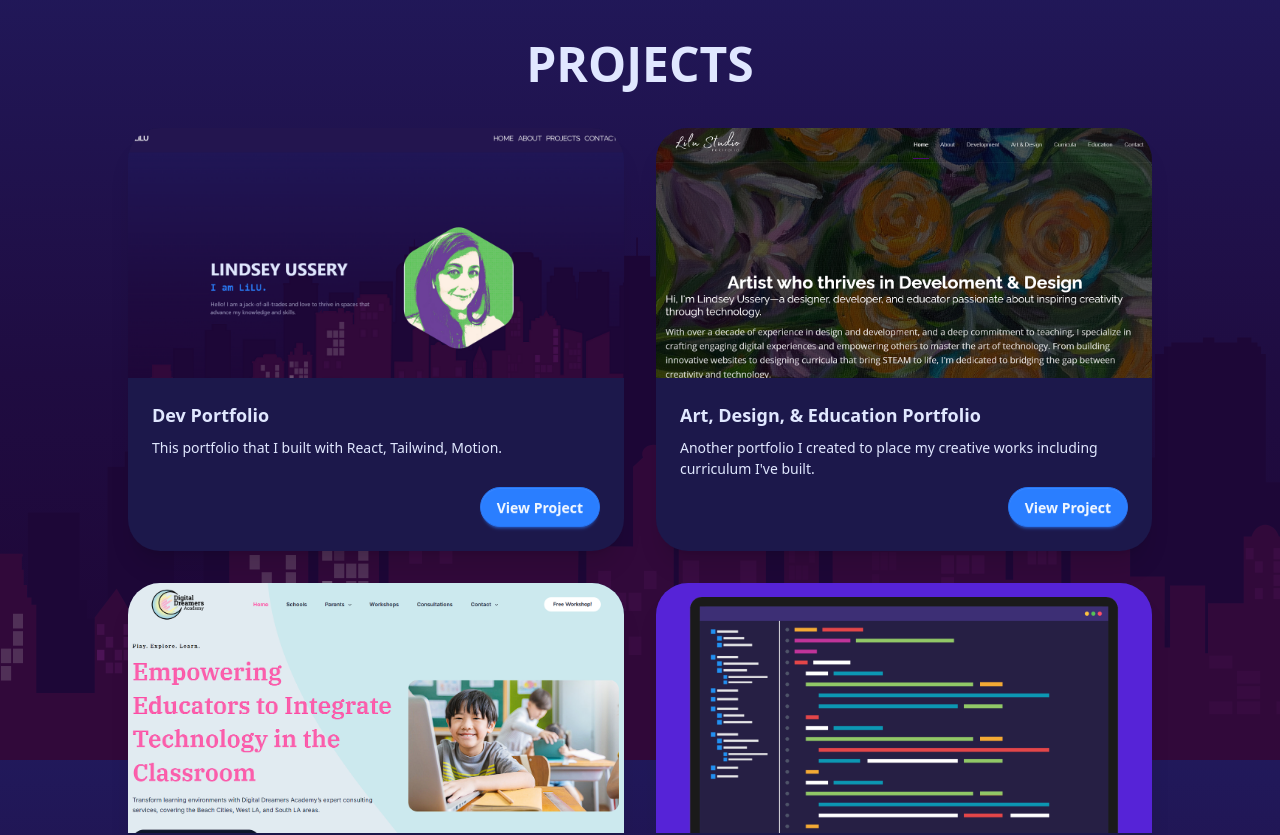
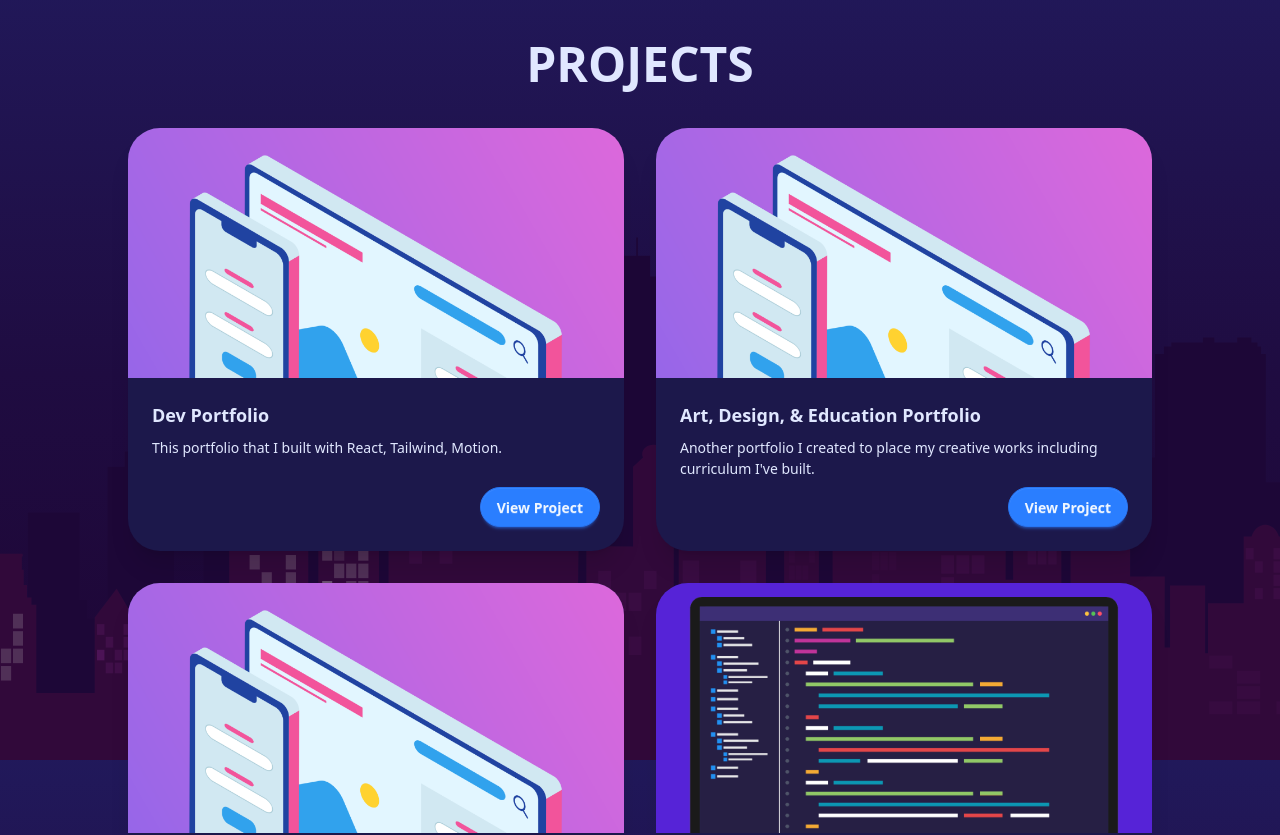
Before and after one commit to liluwebdev/Dev-React-Site, a React (Vite) app: page / in a window 1280 px wide. Shown: the part 1640-2475 px from the top of the page. Built offline with nearby package versions, Linux system fonts and the light colour scheme.

Commit message:
Projects Updated
project images updated to look cleaner

```diff
--- a/src/components/Projects.jsx
+++ b/src/components/Projects.jsx
@@ -9,19 +9,19 @@
   {
     title: "Dev Portfolio",
     description: "This portfolio that I built with React, Tailwind, Motion.",
-    image: "dev-site-mockup.png",
+    image: "responsive-website-image.png",
     link: "https://github.com/liluwebdev/Dev-React-Site",
   },
   {
     title: "Art, Design, & Education Portfolio",
     description: "Another portfolio I created to place my creative works including curriculum I've built.",
-    image: "lindsey-portfolio-mockup.png",
+    image: "responsive-website-image.png",
     link: "https://github.com/liluwebdev/lilu-portfolio",
   },
   {
     title: "Digital Dreamers",
     description: "A website I built in Wordpress using the Astra theme and utilizing the new Wordpress editor.",
-    image: "digital-dreamers-portfolio.png",
+    image: "responsive-website-image.png",
     link: "https://www.digitaldreamers.me",
   },
   {
```
Also changed, not shown: src/assets/responsive-website-image.png (added).
